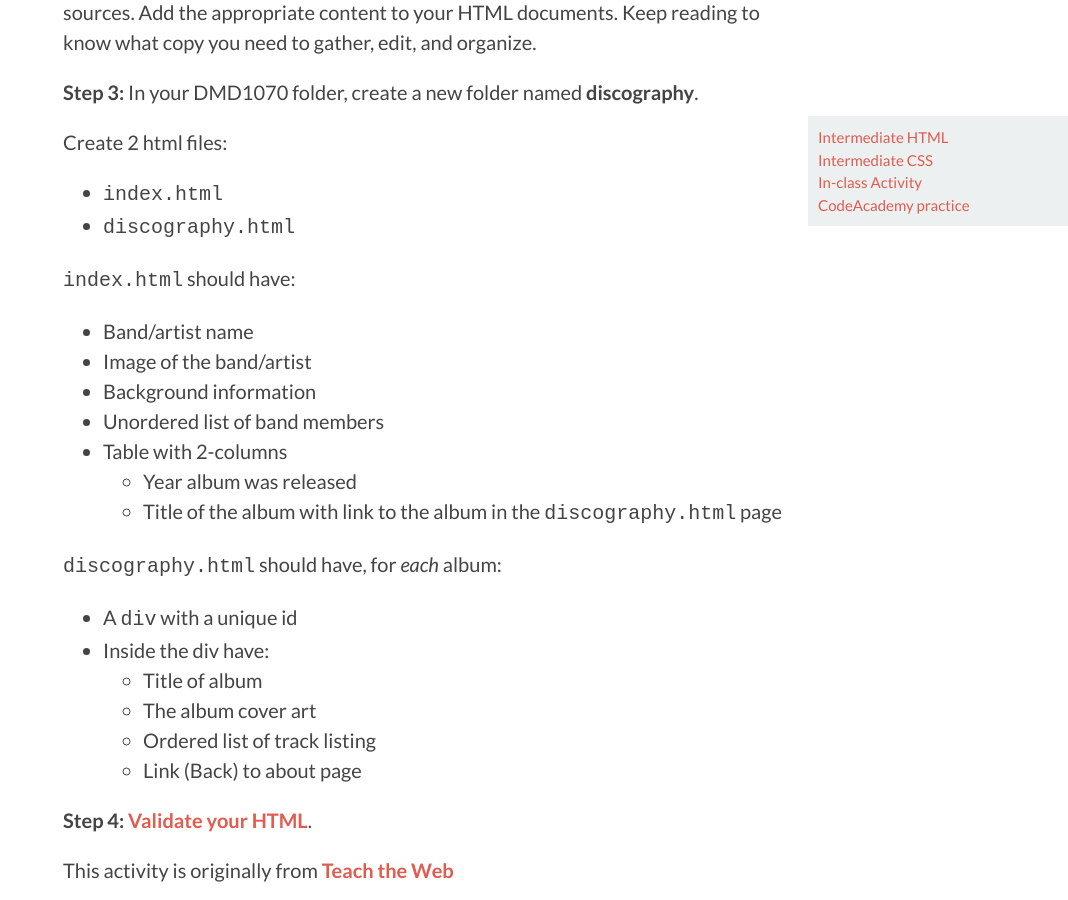
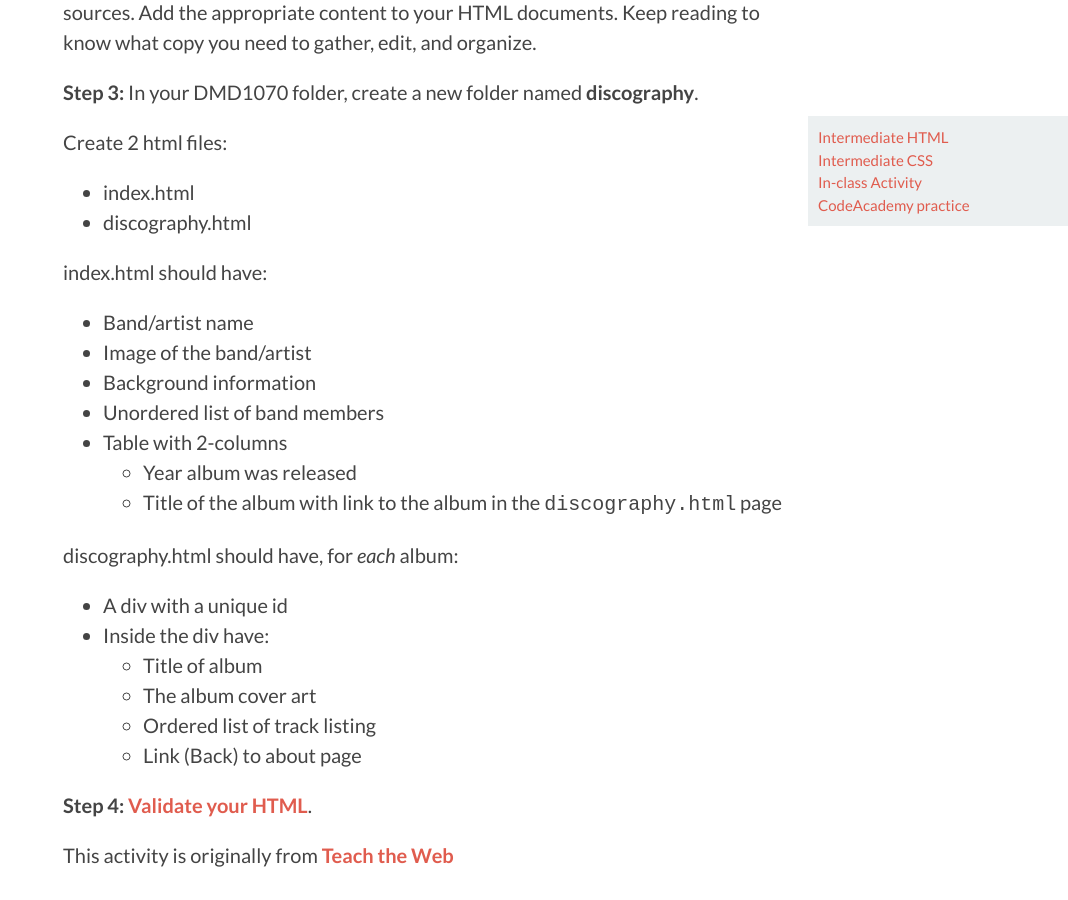
Before and after one commit to DMD1070/DMD1070.github.io, a Jekyll site: the page built from lessons/5-intermediate-html-css.md, in a window 1280 px wide and 900 px high, scrolled down 4649 px. Shown: the whole window, without its empty margins (212-1280 px from the left). Built offline with Jekyll 4.4.1, drawn with Linux system fonts in a browser that asks for light colours.

Commit message:
remove code backticks

```diff
--- a/lessons/5-intermediate-html-css.md
+++ b/lessons/5-intermediate-html-css.md
@@ -188,10 +188,10 @@ For each of 4 of their albums, find the title, track listing, and cover art.
 
 Create 2 html files:
 
-- `index.html`
-- `discography.html`
+- index.html
+- discography.html
 
-`index.html` should have:
+index.html should have:
 
 - Band/artist name
 - Image of the band/artist
@@ -201,9 +201,9 @@ Create 2 html files:
   - Year album was released
   - Title of the album with link to the album in the `discography.html` page
 
-`discography.html` should have, for *each* album:
+discography.html should have, for *each* album:
 
-- A `div` with a unique id
+- A div with a unique id
 - Inside the div have:
   - Title of album
   - The album cover art
```
